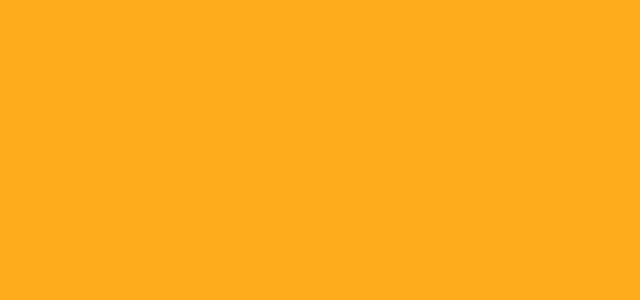
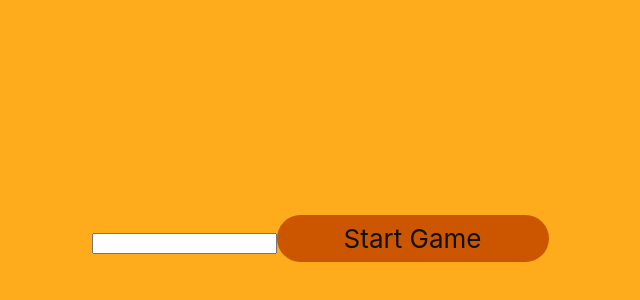
Before and after one commit to TGKElit/ReactAssignment, a React (Create React App) app in the folder react-assignment/: page /game-creation in a window 1280 px wide. Before the commit this address had no page. Shown: the part 170-470 px from the top of the page, without its empty margins (320-960 px from the left). Built offline with nearby package versions, Linux system fonts and the light colour scheme.

Commit message:
started on gamecreation page

```diff
--- a/react-assignment/src/App.jsx
+++ b/react-assignment/src/App.jsx
@@ -4,6 +4,7 @@ import Login from './pages/Login';
 import Home from './pages/Home';
 import Question from './pages/Question'
 import {Routes, Route, Link} from 'react-router-dom';
+import GameCreation from './pages/GameCreation';
 
 function App() {
   return (
@@ -13,10 +14,8 @@ function App() {
           <Route path="/" element={<Home path="/" loggedIn={false} />} />
           <Route path="/login" element={<Login path="/login" />} />
           <Route path="/question" element={<Question path="/question" />} />
-          <Route path="/answer" element={<Question path="/answer" />} />
+          <Route path="/game-creation" element={<GameCreation path="/game-creation" />} />
         </Routes>
-        {/*<Link to="/login">Login</Link>
-        <Link to="/">Home</Link>*/}
       </header>
     </div>
   );
--- /dev/null
+++ b/react-assignment/src/pages/GameCreation.jsx
@@ -0,0 +1,39 @@
+import { useNavigate } from 'react-router-dom';
+import Button from '../components/button';
+
+const GameCreation = (props) => {
+    const navigate = useNavigate();
+
+    function handleSubmit(event) {
+        event.preventDefault();
+
+        console.log(event.target);
+        const formData = new FormData(event.target.form);
+        formData.append('api_key', sessionStorage.getItem("api_key"));
+        console.log(formData);
+
+        fetch('http://127.0.0.1:8000/api/games', {
+            method: 'POST',
+            body: formData
+        })
+        .then(response => response.json())
+        .then(data => {
+            sessionStorage.setItem("game_id", data.game_id);
+            navigate('/question');
+        })
+        .catch(error => {
+            console.error('Error:', error);
+        });
+
+
+    }
+
+    return (
+        <form action="">
+            <input type="number" name="NOQ"/>
+            <Button type="submit" handleClick={handleSubmit}>Start Game</Button>
+        </form>
+    )
+}
+
+export default GameCreation;
--- a/react-assignment/src/pages/Question.jsx
+++ b/react-assignment/src/pages/Question.jsx
@@ -7,7 +7,7 @@ const Question = (props) => {
     const [data, setData] = useState([]);
 
     useEffect(() => {
-        fetch('http://127.0.0.1:8000/api/question?game_id=' + '2' + '&api_key=' + 'iVRQrWPJFuNQP3D9LrEqlMCs6VkYQEUVfhGClenrOFAtuZtfAUgdzWsowtSH')
+        fetch('http://127.0.0.1:8000/api/question?game_id=' + sessionStorage.getItem("game_id") + '&api_key=' + sessionStorage.getItem("api_key"))
         .then(response => response.json())
         .then(data => setData(data))
         .catch(error => console.error(error));
```
Also changed, not shown: react-assignment/src/components/questionForm/index.jsx (+23 -0 lines).
